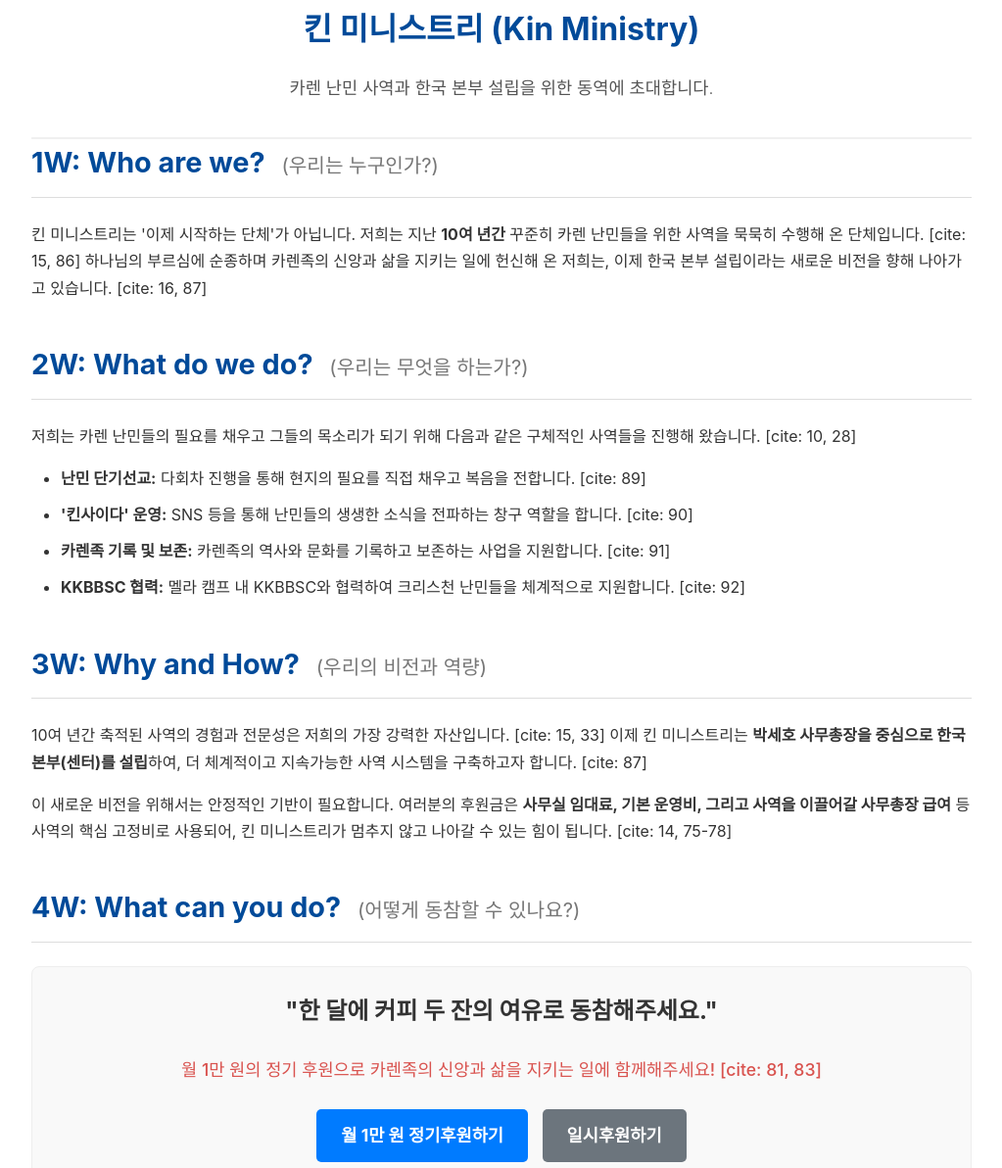
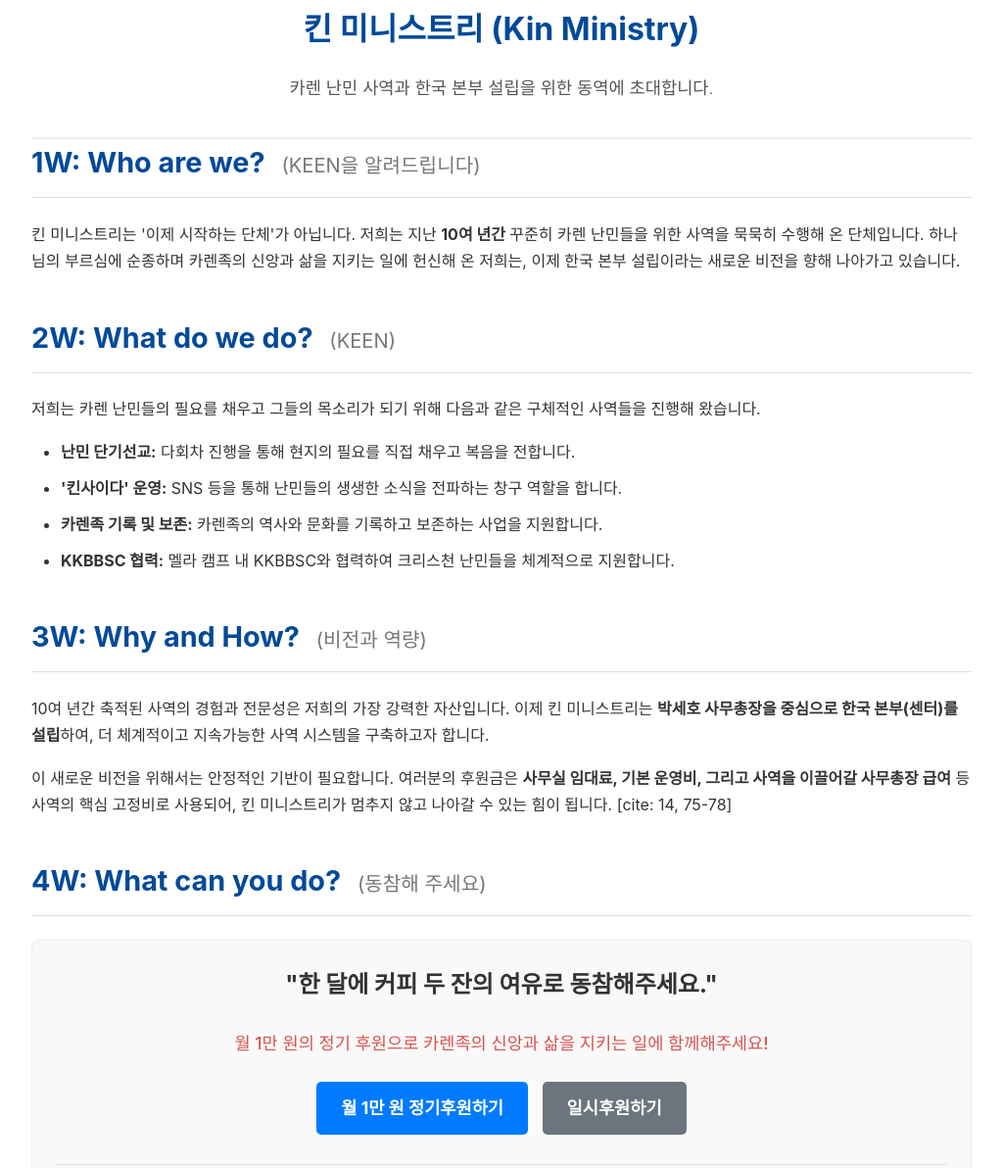
Before and after one commit to propagator316/HARP-in-, a plain HTML site: page Keen/index.html in a window 1280 px wide. Shown: the part 68-1260 px from the top of the page at 98% size, without its empty margins (128-1151 px from the left). Drawn offline with Linux system fonts and the light colour scheme.

Commit message:
Update index.html

```diff
--- a/Keen/index.html
+++ b/Keen/index.html
@@ -155,29 +155,29 @@
 
         <main>
             <section id="who-we-are">
-                <h2>1W: Who are we? <span>(우리는 누구인가?)</span></h2>
+                <h2>1W: Who are we? <span>(KEEN을 알려드립니다)</span></h2>
                 <p>
-                    킨 미니스트리는 '이제 시작하는 단체'가 아닙니다. 저희는 지난 <strong>10여 년간</strong> 꾸준히 카렌 난민들을 위한 사역을 묵묵히 수행해 온 단체입니다. [cite: 15, 86]
-                    하나님의 부르심에 순종하며 카렌족의 신앙과 삶을 지키는 일에 헌신해 온 저희는, 이제 한국 본부 설립이라는 새로운 비전을 향해 나아가고 있습니다. [cite: 16, 87]
+                    킨 미니스트리는 '이제 시작하는 단체'가 아닙니다. 저희는 지난 <strong>10여 년간</strong> 꾸준히 카렌 난민들을 위한 사역을 묵묵히 수행해 온 단체입니다.
+                    하나님의 부르심에 순종하며 카렌족의 신앙과 삶을 지키는 일에 헌신해 온 저희는, 이제 한국 본부 설립이라는 새로운 비전을 향해 나아가고 있습니다.
                 </p>
             </section>
 
             <section id="what-we-do">
-                <h2>2W: What do we do? <span>(우리는 무엇을 하는가?)</span></h2>
-                <p>저희는 카렌 난민들의 필요를 채우고 그들의 목소리가 되기 위해 다음과 같은 구체적인 사역들을 진행해 왔습니다. [cite: 10, 28]</p>
+                <h2>2W: What do we do? <span>(KEEN)</span></h2>
+                <p>저희는 카렌 난민들의 필요를 채우고 그들의 목소리가 되기 위해 다음과 같은 구체적인 사역들을 진행해 왔습니다. </p>
                 <ul>
-                    <li><strong>난민 단기선교:</strong> 다회차 진행을 통해 현지의 필요를 직접 채우고 복음을 전합니다. [cite: 89]</li>
-                    <li><strong>'킨사이다' 운영:</strong> SNS 등을 통해 난민들의 생생한 소식을 전파하는 창구 역할을 합니다. [cite: 90]</li>
-                    <li><strong>카렌족 기록 및 보존:</strong> 카렌족의 역사와 문화를 기록하고 보존하는 사업을 지원합니다. [cite: 91]</li>
-                    <li><strong>KKBBSC 협력:</strong> 멜라 캠프 내 KKBBSC와 협력하여 크리스천 난민들을 체계적으로 지원합니다. [cite: 92]</li>
+                    <li><strong>난민 단기선교:</strong> 다회차 진행을 통해 현지의 필요를 직접 채우고 복음을 전합니다. </li>
+                    <li><strong>'킨사이다' 운영:</strong> SNS 등을 통해 난민들의 생생한 소식을 전파하는 창구 역할을 합니다. </li>
+                    <li><strong>카렌족 기록 및 보존:</strong> 카렌족의 역사와 문화를 기록하고 보존하는 사업을 지원합니다. </li>
+                    <li><strong>KKBBSC 협력:</strong> 멜라 캠프 내 KKBBSC와 협력하여 크리스천 난민들을 체계적으로 지원합니다. </li>
                 </ul>
             </section>
 
             <section id="why-and-how">
-                <h2>3W: Why and How? <span>(우리의 비전과 역량)</span></h2>
+                <h2>3W: Why and How? <span>(비전과 역량)</span></h2>
                 <p>
-                    10여 년간 축적된 사역의 경험과 전문성은 저희의 가장 강력한 자산입니다. [cite: 15, 33]
-                    이제 킨 미니스트리는 <strong>박세호 사무총장을 중심으로 한국 본부(센터)를 설립</strong>하여, 더 체계적이고 지속가능한 사역 시스템을 구축하고자 합니다. [cite: 87]
+                    10여 년간 축적된 사역의 경험과 전문성은 저희의 가장 강력한 자산입니다.
+                    이제 킨 미니스트리는 <strong>박세호 사무총장을 중심으로 한국 본부(센터)를 설립</strong>하여, 더 체계적이고 지속가능한 사역 시스템을 구축하고자 합니다.
                 </p>
                 <p>
                     이 새로운 비전을 위해서는 안정적인 기반이 필요합니다. 여러분의 후원금은 <strong>사무실 임대료, 기본 운영비, 그리고 사역을 이끌어갈 사무총장 급여</strong> 등 사역의 핵심 고정비로 사용되어, 킨 미니스트리가 멈추지 않고 나아갈 수 있는 힘이 됩니다. [cite: 14, 75-78]
@@ -185,11 +185,11 @@
             </section>
 
             <section id="what-you-can-do">
-                <h2>4W: What can you do? <span>(어떻게 동참할 수 있나요?)</span></h2>
+                <h2>4W: What can you do? <span>(동참해 주세요)</span></h2>
 
                 <div class="cta-box">
                     <h3>"한 달에 커피 두 잔의 여유로 동참해주세요."</h3>
-                    <p>월 1만 원의 정기 후원으로 카렌족의 신앙과 삶을 지키는 일에 함께해주세요! [cite: 81, 83]</p>
+                    <p>월 1만 원의 정기 후원으로 카렌족의 신앙과 삶을 지키는 일에 함께해주세요! </p>
 
                     <a href="#link-to-monthly-donation" class="donate-button">월 1만 원 정기후원하기</a>
                     <a href="#link-to-one-time-donation" class="donate-button secondary">일시후원하기</a>
@@ -202,19 +202,19 @@
                 </div>
 
                 <div class="benefits" style="margin-top: 30px;">
-                    <h3>후원자 혜택 [cite: 39]</h3>
+                    <h3>후원자 혜택 </h3>
                     <p>킨 미니스트리의 동역자가 되시는 분들께는 다음과 같은 혜택을 드립니다.</p>
                     <ul>
-                        <li>정기적인 사역 소식지 발송 (후원금이 어떻게 사용되는지 투명하게 보고합니다) [cite: 40, 69]</li>
-                        <li>관련 공연 및 사역 보고 행사 우선 초대 [cite: 41]</li>
-                        <li>단기 선교 등 킨 미니스트리 프로젝트에 참여할 수 있는 기회 제공 [cite: 42]</li>
+                        <li>정기적인 사역 소식지 발송 (후원금이 어떻게 사용되는지 투명하게 보고합니다) </li>
+                        <li>관련 공연 및 사역 보고 행사 우선 초대 </li>
+                        <li>단기 선교 등 킨 미니스트리 프로젝트에 참여할 수 있는 기회 제공 </li>
                     </ul>
                 </div>
             </section>
         </main>
 
         <footer>
-            <p>&copy; 2025 Kin Ministry. All rights reserved.</p>
+            <p>&copy; 2025 KEEN Ministry. All rights reserved.</p>
             <p>킨 미니스트리 | 대표: 남재형 | [주소, 연락처 등 기본 정보]</p>
         </footer>
 
```
